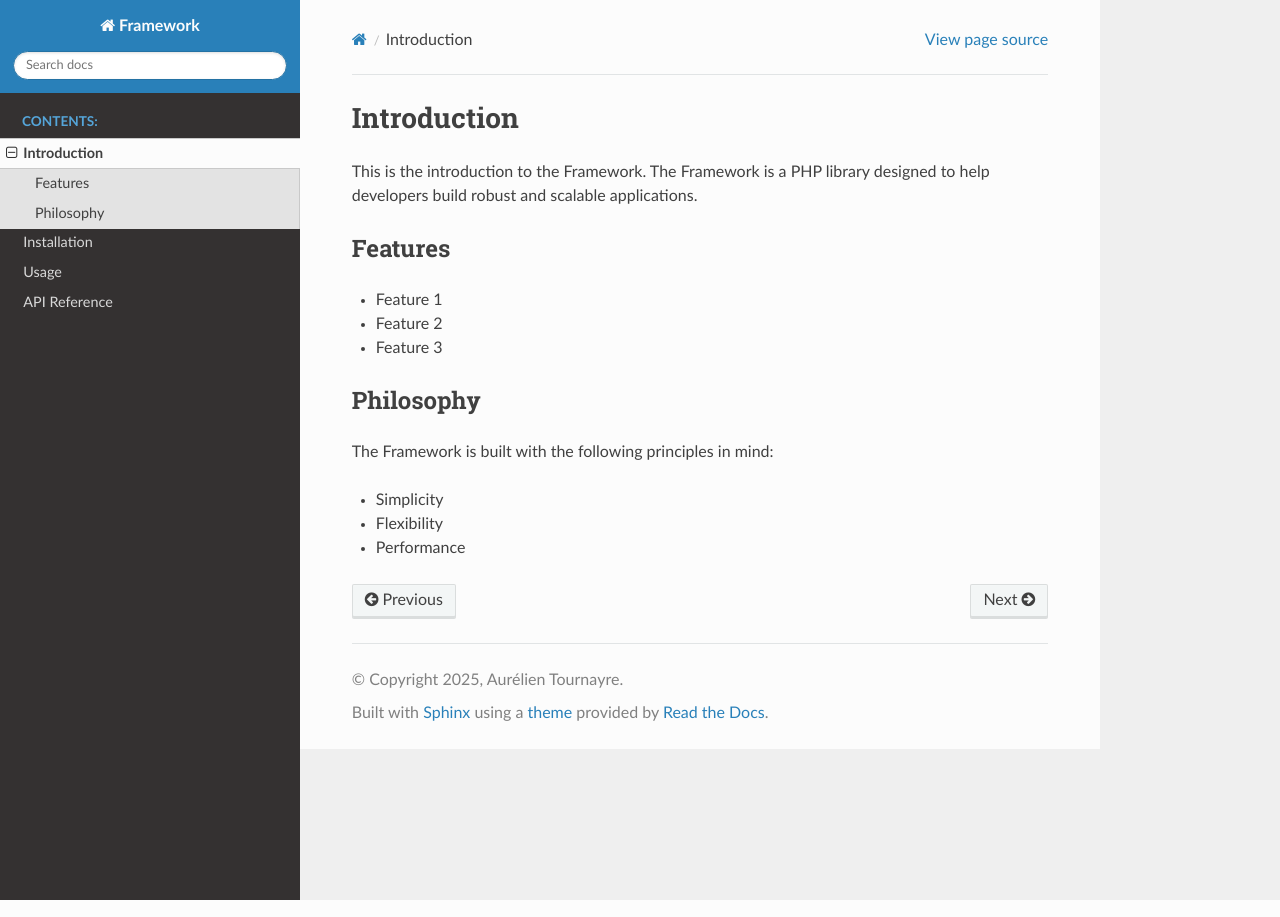
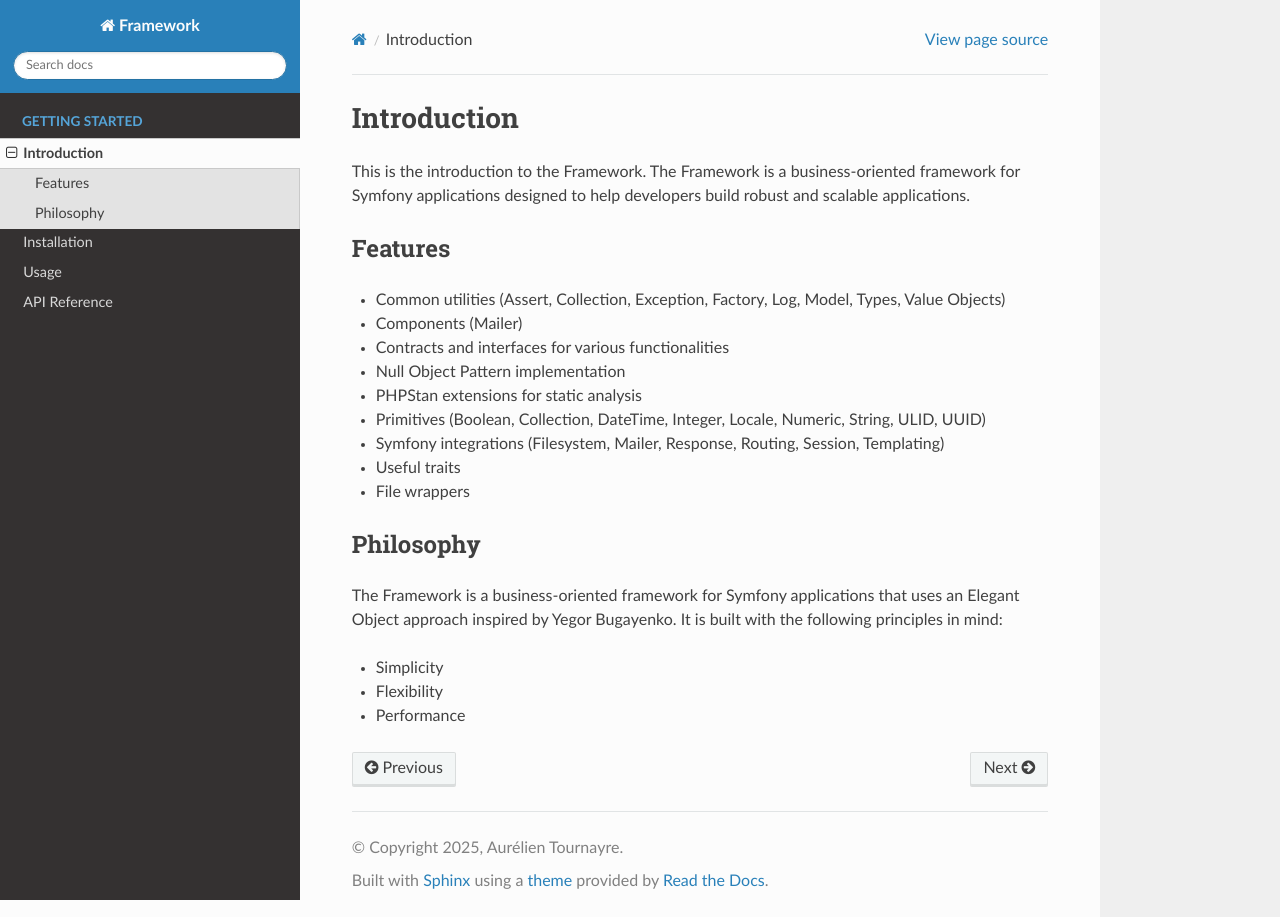
Before and after one commit to atournayre/framework, a Sphinx documentation site: the page built from docs/source/introduction.rst, in a window 1280 px wide. Built offline with Sphinx 7.4.7 and the Read the Docs theme 3.1.0, drawn with Linux system fonts in a browser that asks for light colours.

Commit message:
Update docs to refine introduction and restructure contents
Refined the introduction to emphasize the business-oriented nature of the framework and its Symfony focus. Expanded the feature list for better clarity and updated the table of contents caption to improve navigation.

```diff
--- a/docs/source/index.rst
+++ b/docs/source/index.rst
@@ -19,7 +19,7 @@
 
 .. toctree::
    :maxdepth: 2
-   :caption: Contents:
+   :caption: Getting started
 
    introduction
    installation
--- a/docs/source/introduction.rst
+++ b/docs/source/introduction.rst
@@ -1,19 +1,25 @@
 Introduction
 ============
 
-This is the introduction to the Framework. The Framework is a PHP library designed to help developers build robust and scalable applications.
+This is the introduction to the Framework. The Framework is a business-oriented framework for Symfony applications designed to help developers build robust and scalable applications.
 
 Features
 --------
 
-* Feature 1
-* Feature 2
-* Feature 3
+* Common utilities (Assert, Collection, Exception, Factory, Log, Model, Types, Value Objects)
+* Components (Mailer)
+* Contracts and interfaces for various functionalities
+* Null Object Pattern implementation
+* PHPStan extensions for static analysis
+* Primitives (Boolean, Collection, DateTime, Integer, Locale, Numeric, String, ULID, UUID)
+* Symfony integrations (Filesystem, Mailer, Response, Routing, Session, Templating)
+* Useful traits
+* File wrappers
 
 Philosophy
 ---------
 
-The Framework is built with the following principles in mind:
+The Framework is a business-oriented framework for Symfony applications that uses an Elegant Object approach inspired by Yegor Bugayenko. It is built with the following principles in mind:
 
 * Simplicity
 * Flexibility
```
